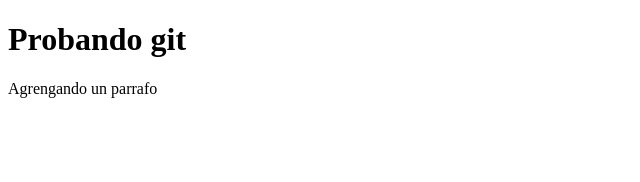
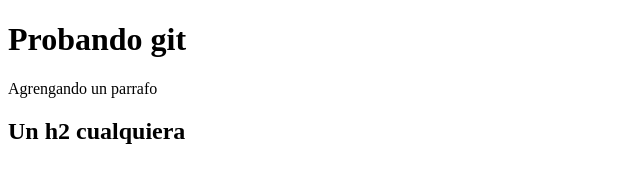
Before and after one commit to Iannacus/nuevo, a plain HTML site: page index.html in a window 1280 px wide. Shown: the whole page, without its empty margins (0-640 px from the left). Drawn offline with Linux system fonts and the light colour scheme.

Commit message:
agregando h2

```diff
--- a/index.html
+++ b/index.html
@@ -9,5 +9,6 @@
   <body>
     <h1>Probando git</h1>
     <p>Agrengando un parrafo</p>
+    <h2>Un h2 cualquiera</h2>
   </body>
 </html>
```
